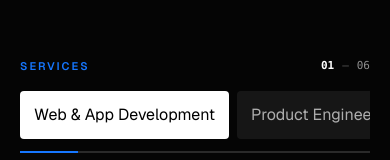
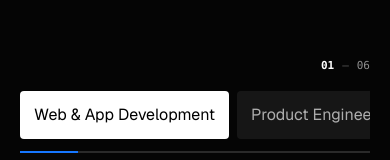
Before and after one commit to amnas-cubixmet/cubixmet, a Next.js app: page / in a window 390 px wide. Shown: the part 3194-3354 px from the top of the page. Built offline with nearby package versions, Linux system fonts and the light colour scheme.

Commit message:
style: remove Services heading label from desktop and mobile showcase

```diff
--- a/components/home/HomeSections.tsx
+++ b/components/home/HomeSections.tsx
@@ -450,10 +450,7 @@
     >
       {/* Mobile/tablet: pinned scroll-driven services stage, with clickable/swipeable tabs. */}
       <div className="services-mobile-stage sticky top-0 mx-auto flex h-[100svh] w-full max-w-[660px] flex-col justify-center overflow-hidden px-5 pb-5 pt-[74px] sm:px-8 lg:hidden">
-        <div className="mb-4 flex items-center justify-between gap-4">
-          <p className="text-[11px] font-semibold uppercase tracking-[0.18em] text-[#1677FF]">
-            Services
-          </p>
+        <div className="mb-4 flex items-center justify-end gap-4">
           <p className="font-mono text-[11px] text-white/55" aria-live="polite">
             <span className="font-semibold text-white">{current.no}</span>
             <span className="mx-2 text-white/35">—</span>
@@ -527,10 +524,6 @@
         <div className="mx-auto grid h-full w-[92%] max-w-[1320px] grid-cols-[minmax(0,0.96fr)_40px_minmax(0,1.08fr)] items-center gap-7 py-8 xl:gap-12">
           <nav aria-label="Choose a service" className="flex min-w-0 flex-col items-center justify-center">
             <div className="w-full max-w-[390px]">
-              <p className="mb-6 px-5 text-left text-[11px] font-semibold uppercase tracking-[0.2em] text-[#1677FF]">
-                Services
-              </p>
-
               <div className="relative flex w-full flex-col gap-2">
                 <span
                   aria-hidden="true"
```
